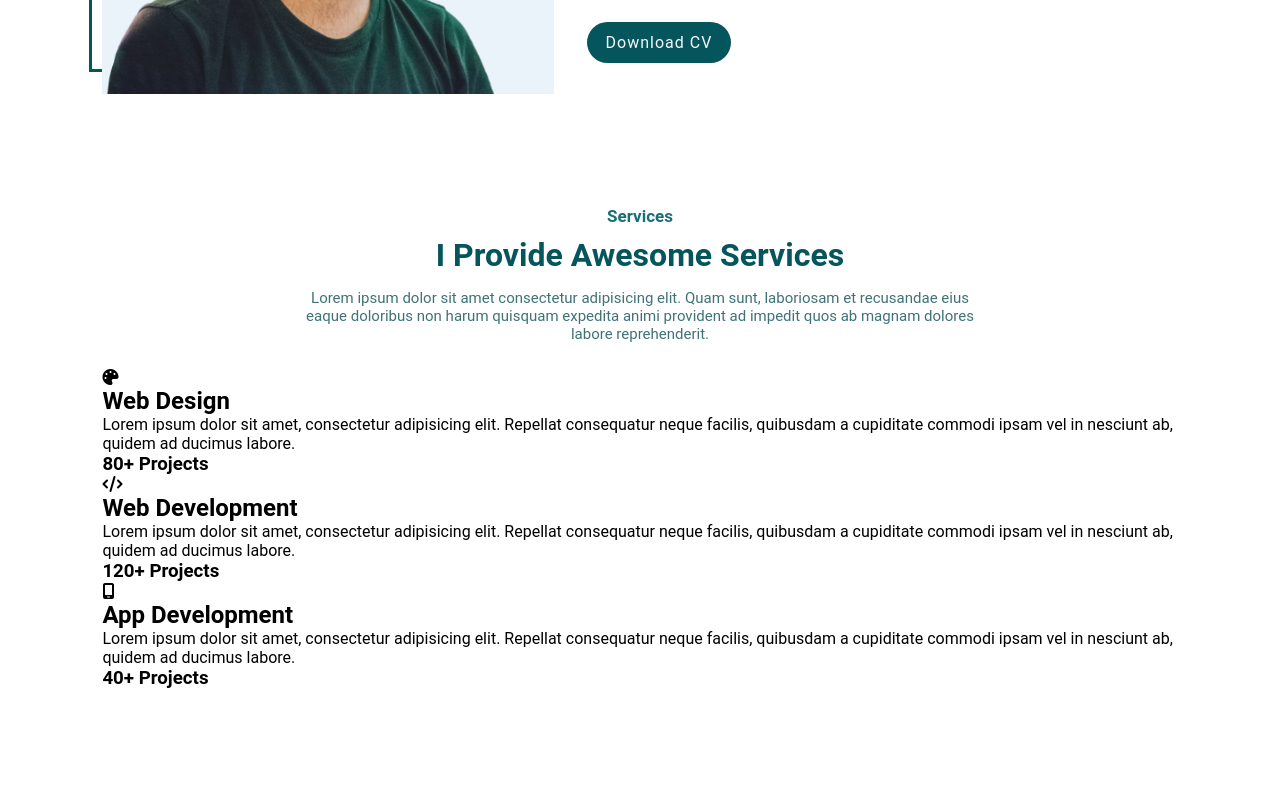
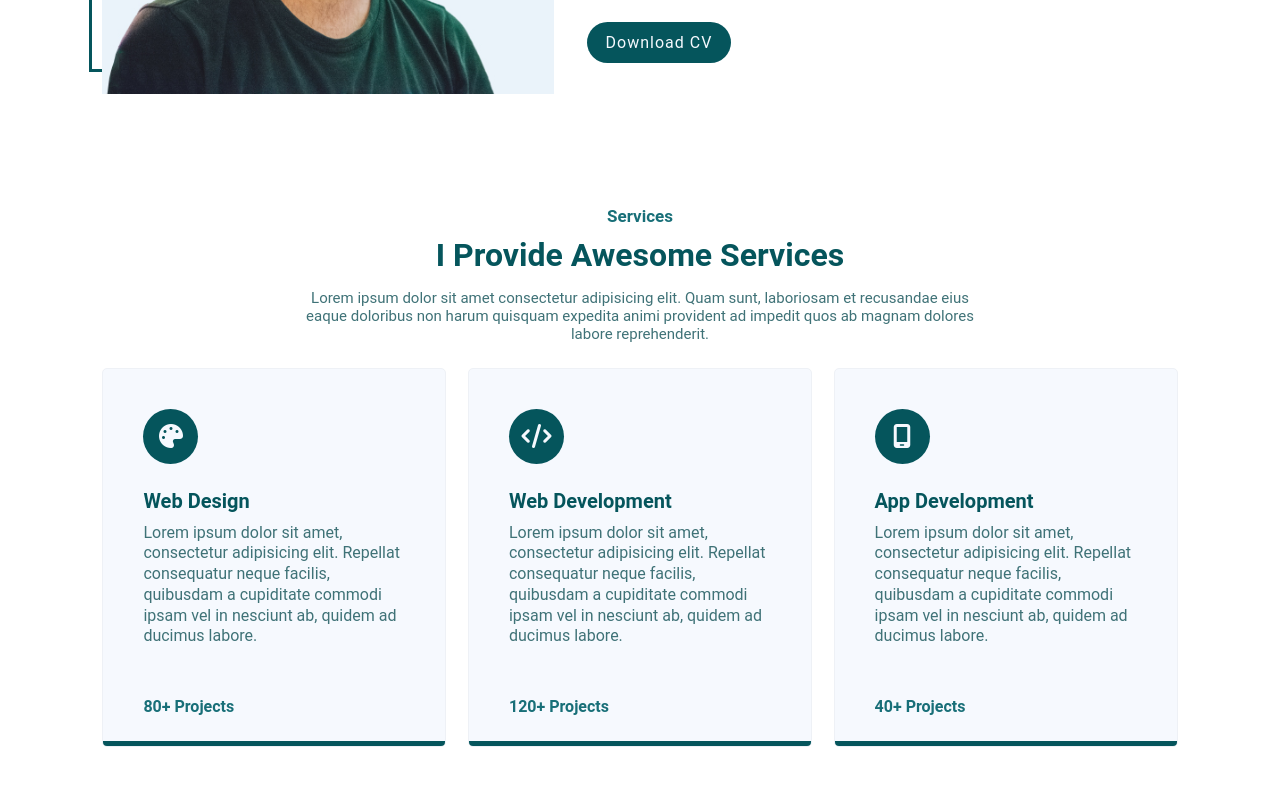
Before and after one commit to saurabhsoljar/Portfolio, a plain HTML site: page index.html in a window 1280 px wide. Shown: the part 1196-1981 px from the top of the page. Before the commit the page ends 1935 px from the top, so only its background shows below. Drawn offline with Linux system fonts and the light colour scheme.

Commit message:
Add services section css

```diff
--- a/index.html
+++ b/index.html
@@ -25,7 +25,7 @@
     <ul class="nav-links">
         <li><a href="#home">Home</a></li>
         <li><a href="#about">About</a></li>
-        <li><a href="#servisecs">Services</a></li>
+        <li><a href="#Servisecs">Services</a></li>
         <li><a href="#portfilio">Portfolio</a></li>
         <li><a href="#testimonials">Reviews</a></li>
     </ul>
--- a/style.css
+++ b/style.css
@@ -433,7 +433,111 @@ button.contact-btn{
 
 /* ***** Services Section Styling Starts ***** */
 
+.services .services-container{
+    display: flex;
+    flex-wrap: wrap;
+    justify-content: space-between;
+    gap: 10px;
+}
 
+.services-container .service-box{
+    position: relative;
+    display: flex;
+    flex-direction: column;
+    justify-content: center;
+    align-items: flex-start;
+    flex-basis: 32%;
+    padding: 40px 40px 30px;
+    background-color: var(--bg-clr-one);
+    border: 1px solid var(--bg-clr-three);
+    border-radius: 5px;
+    margin-bottom: 20px;
+    overflow: hidden;
+    cursor: pointer;
+    transition: 0.4s;
+    z-index: 1;
+}
+
+.service-box .icon-wrapper{
+    position: relative;
+    background-color: var(--primary-clr);
+    font-size: 30px;
+    width: 55px;
+    height: 55px;
+    border-radius: 50%;
+    display: flex;
+    justify-content: center;
+    align-items: center;
+    margin-bottom: 10px;
+    transition: 0.3s;
+    z-index: 3;
+}
+
+.service-box .icon-wrapper i{
+    font-size: 24px;
+    color: var(--bg-clr-one);
+    transition: 0.3s;
+}
+
+.service-box h2{
+    padding: 15px 0px 10px;
+    color: var(--primary-clr);
+    font-size: 20px;
+    transition: 0.3s;
+}
+
+.service-box p{
+    color: var(--text-clr);
+    line-height: 1.3;
+    transition: 0.3s;
+}
+
+.service-box h3{
+    font-size: 16px;
+    color: var(--links-clr);
+    margin-top: 50px;
+}
+
+.services-container .service-box::after{
+    position: absolute;
+    content: '';
+    width: 100%;
+    height: 1.3%;
+    background-color: var(--primary-clr);
+    left: 0%;
+    bottom: 0%;
+    z-index: -1;
+    transition: all 0.4s cubic-bezier(0.69, 0.05,0,0.97);
+}
+
+.services-container .service-box:hover::after{
+    height: 100%;
+}
+
+.services-container .service-box:hover{
+    transform: translateY(-2px);
+    box-shadow: 0px 0px 12px 0px rgba(0, 0, 0, 0.15);
+}
+
+.services-container .service-box:hover .service-box .icon-wrapper{
+    background-color: var(--bg-clr-one);
+}
+
+.services-container .service-box:hover .service-box .icon-wrapper i{
+    color: var(--primary-clr);
+}
+
+.services-container .service-box:hover .service-box h2{
+    color: var(--bg-clr-one);
+}
+
+.services-container .service-box:hover .service-box p{
+    color: #aaa;
+}
+
+.services-container .service-box:hover .service-box h3{
+    color: #e3e3e8;
+}
 
 /* ***** Services Section Styling Ends ***** */
 
@@ -442,7 +546,9 @@ button.contact-btn{
 
 /* ===== Screen Size 1100px or Smaller ===== */
 @media(max-width: 1100px){
-
+    .services-container .service-box{
+        flex-basis: 48%;
+    }
 }
 
 
@@ -585,6 +691,12 @@ button.contact-btn{
         min-width: 250px;
         min-height: 300px;
     }
+
+    /* Services section */
+    .services-container .service-box{
+        flex-basis: 100%;
+        margin-bottom: 10px;
+    }
 }
 
 
```
